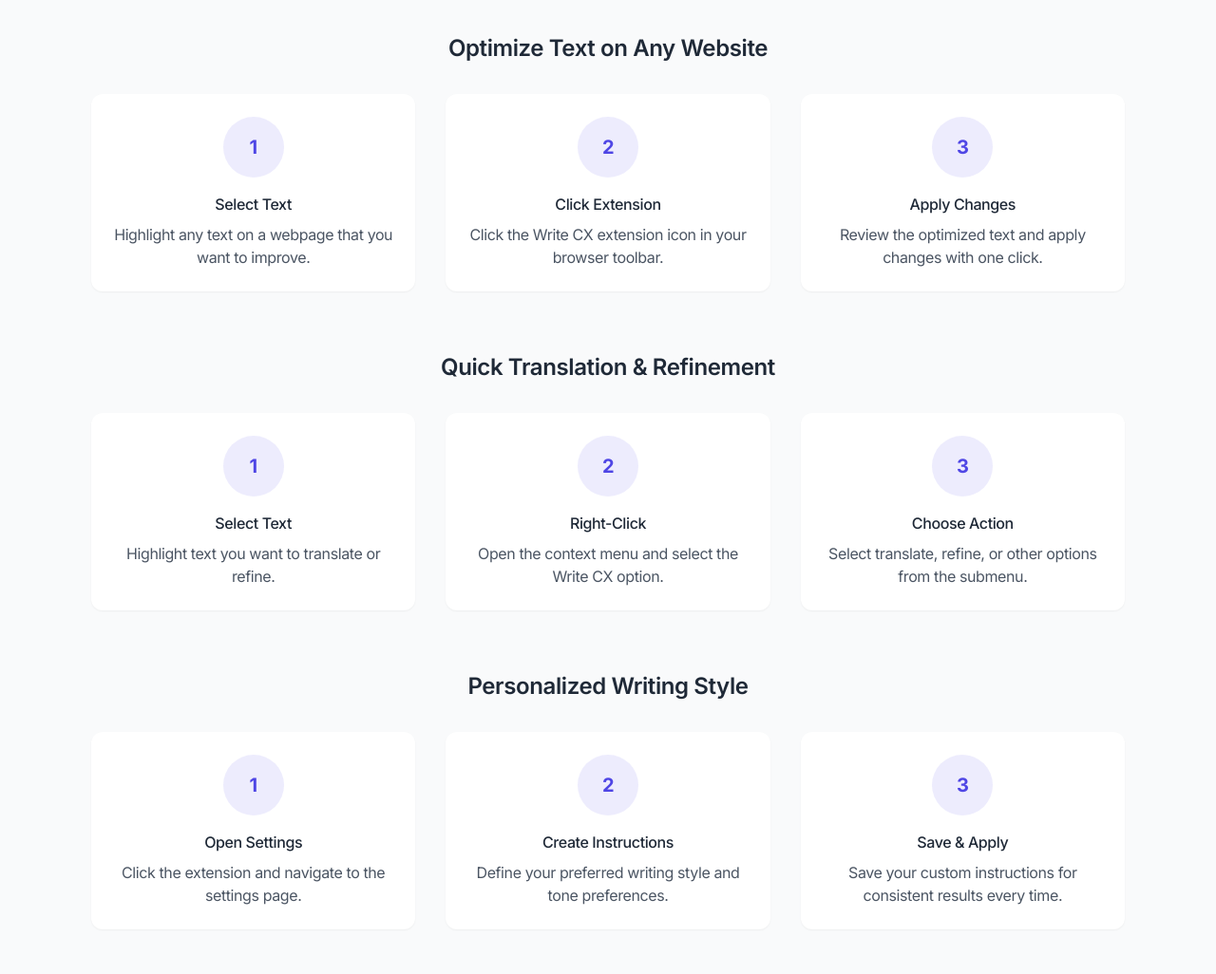
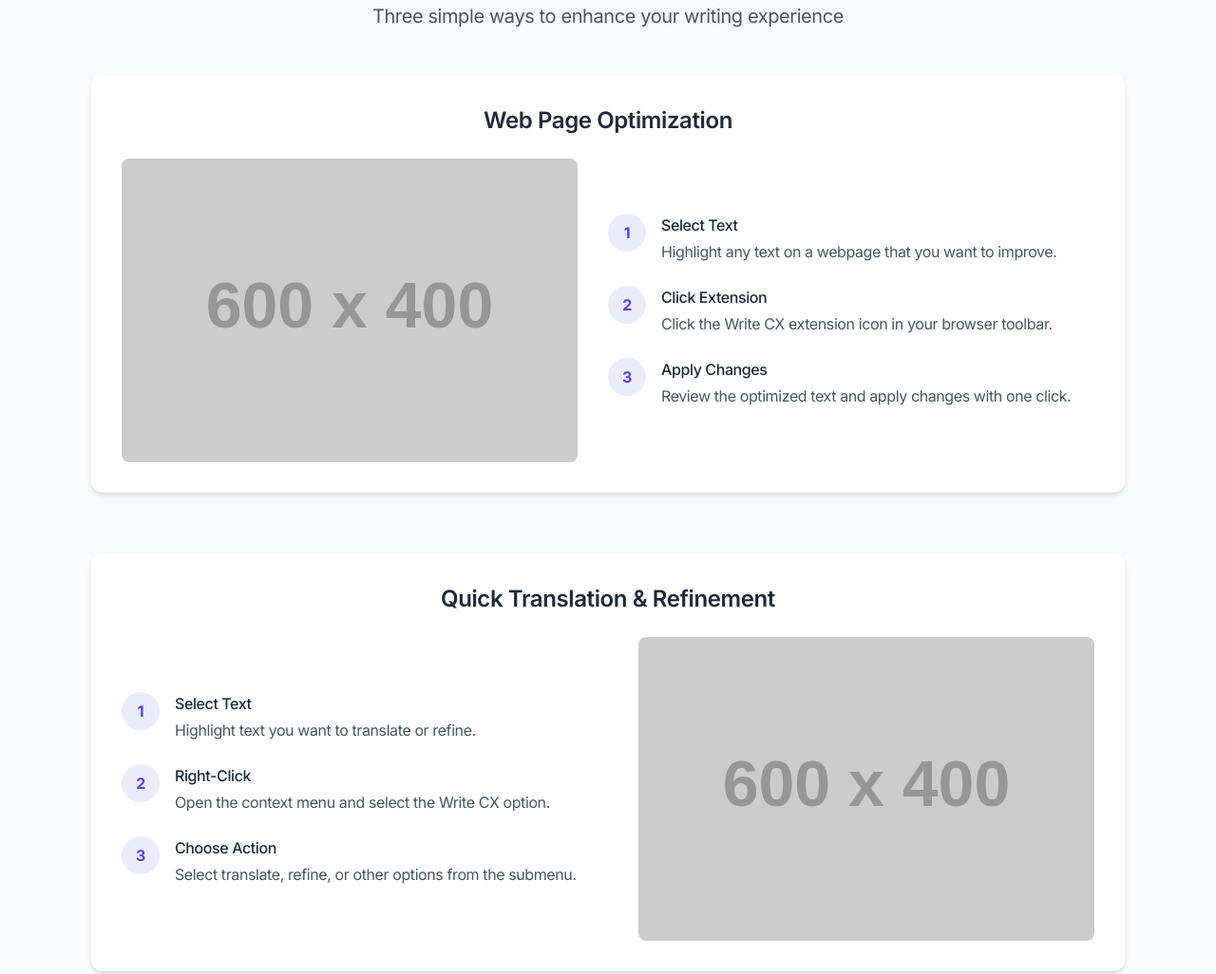
Before and after one commit to Write-CX/homepage, a plain HTML site: page index.html in a window 1280 px wide. Shown: the part 991-2017 px from the top of the page at 95% size. Drawn offline with nearby package versions, Linux system fonts and the light colour scheme; placeholder pictures from the web are drawn by us.

Commit message:
Update index.html

```diff
--- a/index.html
+++ b/index.html
@@ -109,88 +109,134 @@
 
          <!-- Onboarding Section -->
          <div class="max-w-6xl mx-auto px-4 sm:px-6 lg:px-8 py-20">
-            <h2 class="text-3xl font-bold text-center mb-12">How to Use Write CX</h2>
+            <h2 class="text-3xl font-bold text-center mb-4">How to Use Write CX</h2>
+            <p class="text-xl text-gray-600 text-center mb-12">Three simple ways to enhance your writing experience</p>
 
-            <!-- Scenario 1: Web Page Extension -->
+            <!-- 场景1：网页优化 -->
             <div class="mb-16">
-               <h3 class="text-2xl font-semibold text-center mb-8">Optimize Text on Any Website</h3>
-               <div class="grid md:grid-cols-3 gap-8">
-                  <div class="bg-white p-6 rounded-xl shadow-sm text-center">
-                     <div class="w-16 h-16 bg-brand-blue/10 rounded-full flex items-center justify-center mx-auto mb-4">
-                        <span class="text-brand-blue font-bold text-xl">1</span>
+               <div class="bg-white p-8 rounded-xl shadow-md mb-8">
+                  <h3 class="text-2xl font-semibold text-center mb-6">Web Page Optimization</h3>
+                  <div class="flex flex-col md:flex-row items-center">
+                     <div class="md:w-1/2 mb-8 md:mb-0 md:pr-8">
+                        <img src="https://placehold.co/600x400" alt="Optimize Text Demo" class="rounded-lg w-full" />
                      </div>
-                     <h4 class="font-medium mb-2">Select Text</h4>
+                     <div class="md:w-1/2">
+                        <div class="space-y-6">
+                           <div class="flex items-start">
+                              <div class="flex-shrink-0 bg-brand-blue/10 w-10 h-10 rounded-full flex items-center justify-center mr-4">
+                                 <span class="text-brand-blue font-bold">1</span>
+                              </div>
+                              <div>
+                                 <h4 class="font-medium mb-1">Select Text</h4>
                                  <p class="text-gray-600">Highlight any text on a webpage that you want to improve.</p>
                               </div>
-                  <div class="bg-white p-6 rounded-xl shadow-sm text-center">
-                     <div class="w-16 h-16 bg-brand-blue/10 rounded-full flex items-center justify-center mx-auto mb-4">
-                        <span class="text-brand-blue font-bold text-xl">2</span>
                            </div>
-                     <h4 class="font-medium mb-2">Click Extension</h4>
+                           <div class="flex items-start">
+                              <div class="flex-shrink-0 bg-brand-blue/10 w-10 h-10 rounded-full flex items-center justify-center mr-4">
+                                 <span class="text-brand-blue font-bold">2</span>
+                              </div>
+                              <div>
+                                 <h4 class="font-medium mb-1">Click Extension</h4>
                                  <p class="text-gray-600">Click the Write CX extension icon in your browser toolbar.</p>
                               </div>
-                  <div class="bg-white p-6 rounded-xl shadow-sm text-center">
-                     <div class="w-16 h-16 bg-brand-blue/10 rounded-full flex items-center justify-center mx-auto mb-4">
-                        <span class="text-brand-blue font-bold text-xl">3</span>
                            </div>
-                     <h4 class="font-medium mb-2">Apply Changes</h4>
+                           <div class="flex items-start">
+                              <div class="flex-shrink-0 bg-brand-blue/10 w-10 h-10 rounded-full flex items-center justify-center mr-4">
+                                 <span class="text-brand-blue font-bold">3</span>
+                              </div>
+                              <div>
+                                 <h4 class="font-medium mb-1">Apply Changes</h4>
                                  <p class="text-gray-600">Review the optimized text and apply changes with one click.</p>
                               </div>
                            </div>
                         </div>
+                     </div>
+                  </div>
+               </div>
+            </div>
 
-            <!-- Scenario 2: Context Menu Usage -->
+            <!-- 场景2：快速翻译 -->
             <div class="mb-16">
-               <h3 class="text-2xl font-semibold text-center mb-8">Quick Translation & Refinement</h3>
-               <div class="grid md:grid-cols-3 gap-8">
-                  <div class="bg-white p-6 rounded-xl shadow-sm text-center">
-                     <div class="w-16 h-16 bg-brand-blue/10 rounded-full flex items-center justify-center mx-auto mb-4">
-                        <span class="text-brand-blue font-bold text-xl">1</span>
+               <div class="bg-white p-8 rounded-xl shadow-md mb-8">
+                  <h3 class="text-2xl font-semibold text-center mb-6">Quick Translation & Refinement</h3>
+                  <div class="flex flex-col md:flex-row-reverse items-center">
+                     <div class="md:w-1/2 mb-8 md:mb-0 md:pl-8">
+                        <img src="https://placehold.co/600x400" alt="Translation Demo" class="rounded-lg w-full" />
                      </div>
-                     <h4 class="font-medium mb-2">Select Text</h4>
+                     <div class="md:w-1/2">
+                        <div class="space-y-6">
+                           <div class="flex items-start">
+                              <div class="flex-shrink-0 bg-brand-blue/10 w-10 h-10 rounded-full flex items-center justify-center mr-4">
+                                 <span class="text-brand-blue font-bold">1</span>
+                              </div>
+                              <div>
+                                 <h4 class="font-medium mb-1">Select Text</h4>
                                  <p class="text-gray-600">Highlight text you want to translate or refine.</p>
                               </div>
-                  <div class="bg-white p-6 rounded-xl shadow-sm text-center">
-                     <div class="w-16 h-16 bg-brand-blue/10 rounded-full flex items-center justify-center mx-auto mb-4">
-                        <span class="text-brand-blue font-bold text-xl">2</span>
                            </div>
-                     <h4 class="font-medium mb-2">Right-Click</h4>
+                           <div class="flex items-start">
+                              <div class="flex-shrink-0 bg-brand-blue/10 w-10 h-10 rounded-full flex items-center justify-center mr-4">
+                                 <span class="text-brand-blue font-bold">2</span>
+                              </div>
+                              <div>
+                                 <h4 class="font-medium mb-1">Right-Click</h4>
                                  <p class="text-gray-600">Open the context menu and select the Write CX option.</p>
                               </div>
-                  <div class="bg-white p-6 rounded-xl shadow-sm text-center">
-                     <div class="w-16 h-16 bg-brand-blue/10 rounded-full flex items-center justify-center mx-auto mb-4">
-                        <span class="text-brand-blue font-bold text-xl">3</span>
                            </div>
-                     <h4 class="font-medium mb-2">Choose Action</h4>
+                           <div class="flex items-start">
+                              <div class="flex-shrink-0 bg-brand-blue/10 w-10 h-10 rounded-full flex items-center justify-center mr-4">
+                                 <span class="text-brand-blue font-bold">3</span>
+                              </div>
+                              <div>
+                                 <h4 class="font-medium mb-1">Choose Action</h4>
                                  <p class="text-gray-600">Select translate, refine, or other options from the submenu.</p>
                               </div>
                            </div>
                         </div>
+                     </div>
+                  </div>
+               </div>
+            </div>
 
-            <!-- Scenario 3: Custom Instructions -->
+            <!-- 场景3：个性化设置 -->
             <div>
-               <h3 class="text-2xl font-semibold text-center mb-8">Personalized Writing Style</h3>
-               <div class="grid md:grid-cols-3 gap-8">
-                  <div class="bg-white p-6 rounded-xl shadow-sm text-center">
-                     <div class="w-16 h-16 bg-brand-blue/10 rounded-full flex items-center justify-center mx-auto mb-4">
-                        <span class="text-brand-blue font-bold text-xl">1</span>
+               <div class="bg-white p-8 rounded-xl shadow-md mb-8">
+                  <h3 class="text-2xl font-semibold text-center mb-6">Personalized Writing Style</h3>
+                  <div class="flex flex-col md:flex-row items-center">
+                     <div class="md:w-1/2 mb-8 md:mb-0 md:pr-8">
+                        <img src="https://placehold.co/600x400" alt="Custom Settings Demo" class="rounded-lg w-full" />
                      </div>
-                     <h4 class="font-medium mb-2">Open Settings</h4>
+                     <div class="md:w-1/2">
+                        <div class="space-y-6">
+                           <div class="flex items-start">
+                              <div class="flex-shrink-0 bg-brand-blue/10 w-10 h-10 rounded-full flex items-center justify-center mr-4">
+                                 <span class="text-brand-blue font-bold">1</span>
+                              </div>
+                              <div>
+                                 <h4 class="font-medium mb-1">Open Settings</h4>
                                  <p class="text-gray-600">Click the extension and navigate to the settings page.</p>
                               </div>
-                  <div class="bg-white p-6 rounded-xl shadow-sm text-center">
-                     <div class="w-16 h-16 bg-brand-blue/10 rounded-full flex items-center justify-center mx-auto mb-4">
-                        <span class="text-brand-blue font-bold text-xl">2</span>
                            </div>
-                     <h4 class="font-medium mb-2">Create Instructions</h4>
+                           <div class="flex items-start">
+                              <div class="flex-shrink-0 bg-brand-blue/10 w-10 h-10 rounded-full flex items-center justify-center mr-4">
+                                 <span class="text-brand-blue font-bold">2</span>
+                              </div>
+                              <div>
+                                 <h4 class="font-medium mb-1">Create Instructions</h4>
                                  <p class="text-gray-600">Define your preferred writing style and tone preferences.</p>
                               </div>
-                  <div class="bg-white p-6 rounded-xl shadow-sm text-center">
-                     <div class="w-16 h-16 bg-brand-blue/10 rounded-full flex items-center justify-center mx-auto mb-4">
-                        <span class="text-brand-blue font-bold text-xl">3</span>
                            </div>
-                     <h4 class="font-medium mb-2">Save & Apply</h4>
+                           <div class="flex items-start">
+                              <div class="flex-shrink-0 bg-brand-blue/10 w-10 h-10 rounded-full flex items-center justify-center mr-4">
+                                 <span class="text-brand-blue font-bold">3</span>
+                              </div>
+                              <div>
+                                 <h4 class="font-medium mb-1">Save & Apply</h4>
                                  <p class="text-gray-600">Save your custom instructions for consistent results every time.</p>
+                              </div>
+                           </div>
+                        </div>
+                     </div>
                   </div>
                </div>
             </div>
```
Lines whose indentation alone changed are shown as unchanged.
